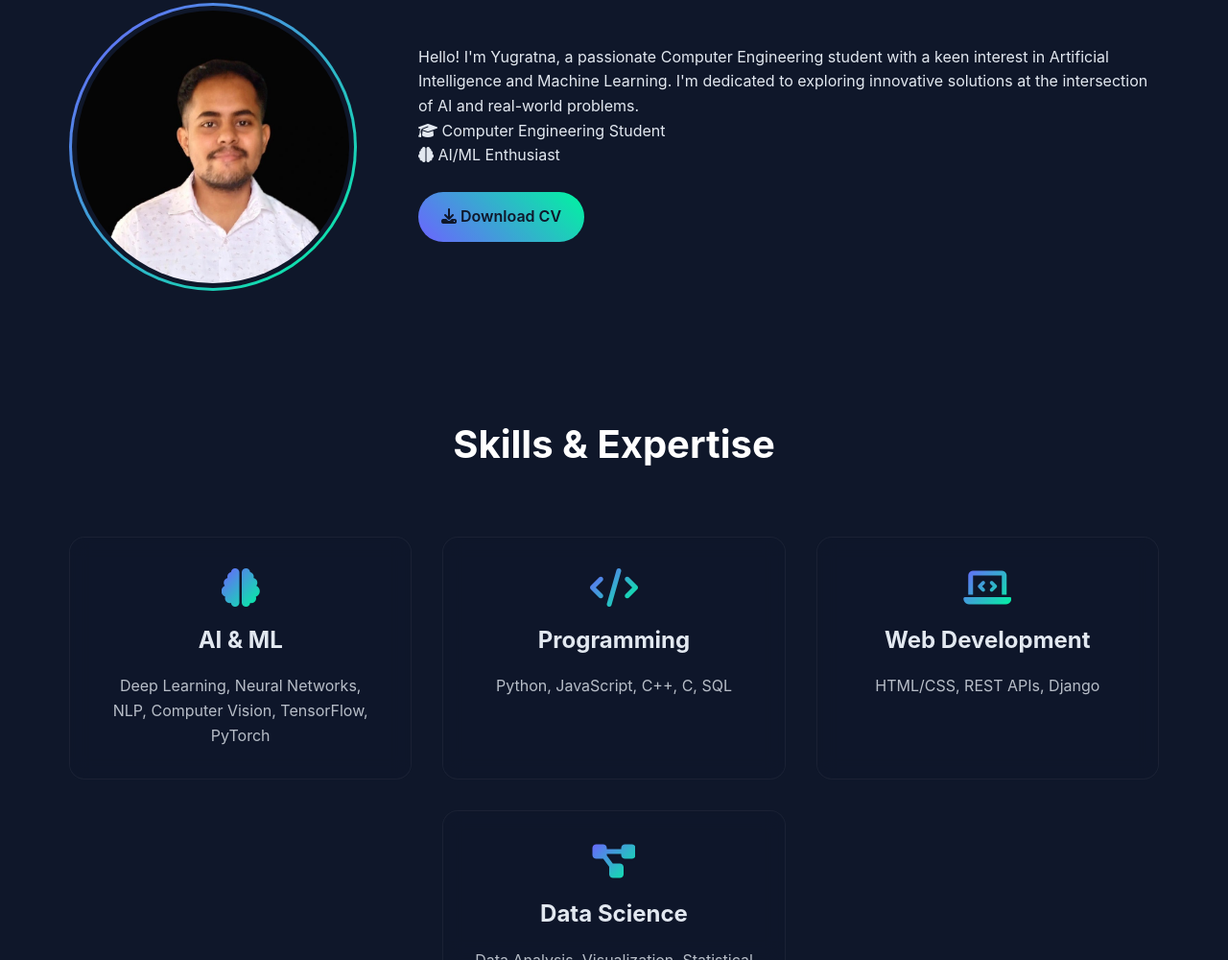
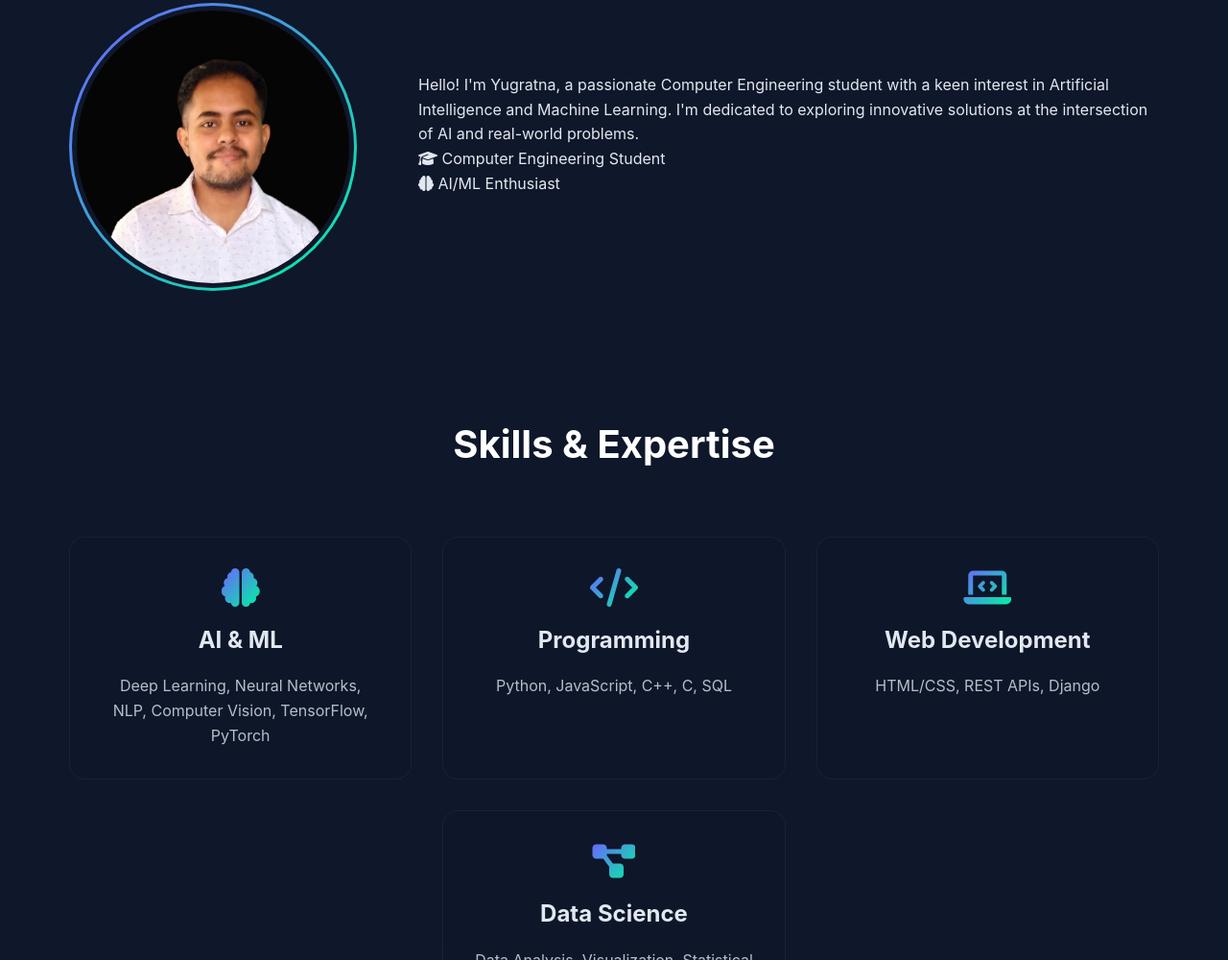
Before and after one commit to yugratna19/portfolioweb, a plain HTML site: page index.html in a window 1280 px wide. Shown: the part 957-1957 px from the top of the page at 96% size. Drawn offline with Linux system fonts and the light colour scheme; animation ran at ten frames a second.

Commit message:
Update Frontend

```diff
--- a/index.html
+++ b/index.html
@@ -69,9 +69,6 @@
                             <p><i class="fas fa-brain"></i> AI/ML Enthusiast</p>
                         </div>
                         <br>
-                        <a href="assets/yugratna-cv.pdf" class="btn" download>
-                            <i class="fas fa-download"></i> Download CV
-                        </a>
                     </div>
                 </div>
             </div>
```
Also changed, not shown: 1 other file.
